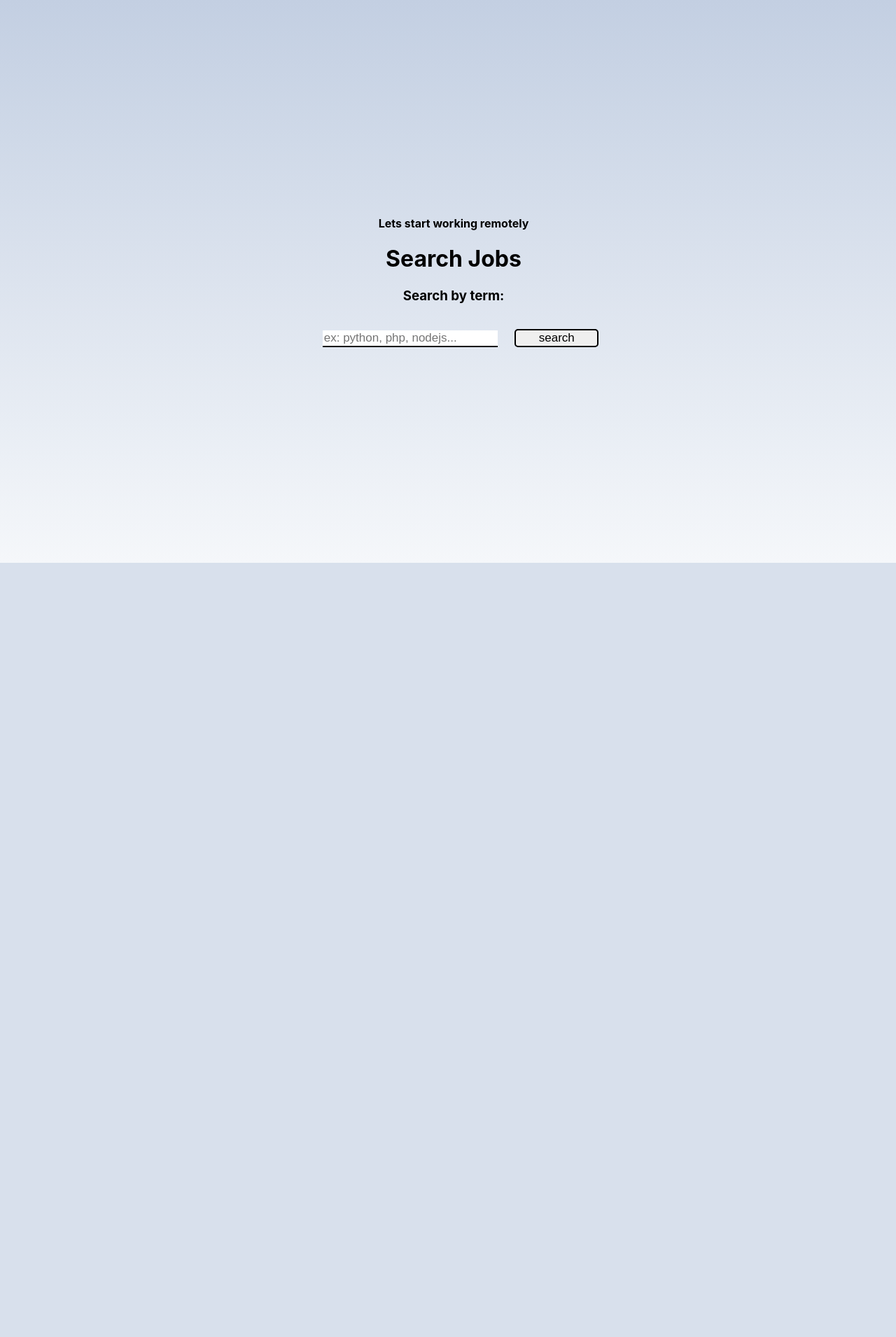
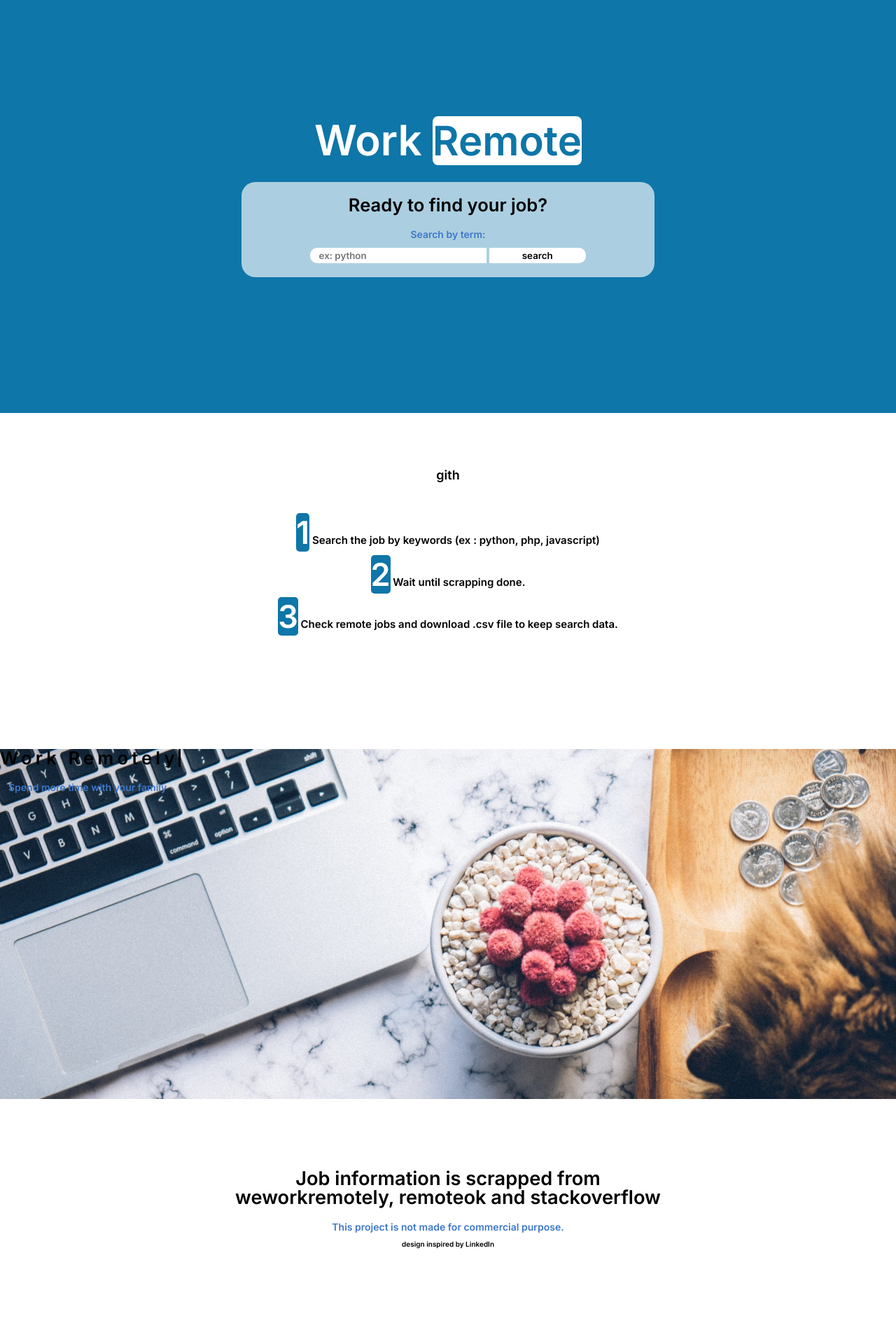
Before and after one commit to honeydoyaji/RemoteJobScrapper, a Flask app: page / in a window 1280 px wide. Shown: the whole page at 70% size. Before the commit the page ends 804 px from the top, so only its background shows below. Run offline with Flask 2, Linux system fonts and the light colour scheme.

Commit message:
Website design
- Add css files (only for home part)
- Code edit home.html

```diff
--- /dev/null
+++ b/static/css/base.css
@@ -0,0 +1,118 @@
+@import "reset.css";
+@import url("https://fonts.googleapis.com/css2?family=Inter:wght@600&display=swap");
+
+main {
+  font-family: "Inter", serif;
+  display : block;
+}
+.top {
+  height : 550px;
+  background-color : #0E76A8;
+  padding : 20px;
+}
+p {
+  font-size : 60px;
+  color: white;
+  text-align : center;
+  margin-top : 150px;
+  margin-bottom : 30px;
+}
+#keyword {
+  background-color : white;
+  border-radius: 8px;
+  color : #0E76A8;
+  font-size : 58px;
+}
+#ask {
+  background-color : rgba(255,255,255, 0.65);
+  border-radius : 20px;
+  padding: 20px;
+  margin-bottom : 60px;
+  margin-left : auto;
+  margin-right : auto;
+  max-width : 550px;
+}
+h2 {
+  font-size: 160%;
+  font-style : bold;
+}
+h3 {
+  font-size: 14px;
+  padding: 12px;
+  margin-top : 10px;
+  color: #3E77CA;
+}
+input, button {
+  display: inline-block;
+  font-family: "Inter", serif;
+  height : 20px;
+  border : None;
+  background-color : white;
+}
+input {
+  width : 45%;
+  border-top-left-radius: 10px;
+  border-bottom-left-radius: 10px;
+}
+button {
+  width : 25%;
+  border-top-right-radius: 10px;
+  border-bottom-right-radius: 10px;
+  height : 22px;
+}
+.second {
+  font-size : 18px;
+  height : 400px;
+  text-align : center;
+  padding-top : 80px;
+}
+span {
+  color : white;
+  background-color: #0E76A8;
+  border-radius: 5px;
+  font-size : 45px;
+}
+#description {
+  color : black;
+  font-size : 15px;
+  margin-top : 50px;
+}
+.third {
+  background-image: url("bg_cat_computer.jpg");
+  -webkit-background-size: cover;
+  -moz-background-size: cover;
+  -o-background-size: cover;
+  background-size: cover;
+  height : 500px;
+}
+#statement {
+  font : 30px;
+  display: inline-flex;
+  font-weight : Bold;
+  overflow: hidden; /* Ensures the content is not revealed until the animation */
+  border-right: .15em solid black; /* The typwriter cursor */
+  white-space: nowrap; /* Keeps the content on a single line */
+  margin: 0 auto; /* Gives that scrolling effect as the typing happens */
+  letter-spacing: .20em; /* Adjust as needed */
+  animation:
+    typing 5s steps(30, end),
+    blink-caret .8s step-end infinite;
+}
+@keyframes typing {
+  from { width: 0 }
+  to { width: 100% }
+}
+@keyframes blink-caret {
+  from, to { border-color: transparent }
+  20% { border-color: black; }
+}
+.end {
+  font-size : 17px;
+  height : 180px;
+  text-align : center;
+  padding : 60px;
+  margin-top : 40px;
+}
+h4 {
+  font-size : 10px;
+}
--- /dev/null
+++ b/static/css/reset.css
@@ -0,0 +1,48 @@
+/* http://meyerweb.com/eric/tools/css/reset/
+   v2.0 | 20110126
+   License: none (public domain)
+*/
+
+html, body, div, span, applet, object, iframe,
+h1, h2, h3, h4, h5, h6, p, blockquote, pre,
+a, abbr, acronym, address, big, cite, code,
+del, dfn, em, img, ins, kbd, q, s, samp,
+small, strike, strong, sub, sup, tt, var,
+b, u, i, center,
+dl, dt, dd, ol, ul, li,
+fieldset, form, label, legend,
+table, caption, tbody, tfoot, thead, tr, th, td,
+article, aside, canvas, details, embed,
+figure, figcaption, footer, header, hgroup,
+menu, nav, output, ruby, section, summary,
+time, mark, audio, video {
+	margin: 0;
+	padding: 0;
+	border: 0;
+	font-size: 100%;
+	font: inherit;
+	vertical-align: baseline;
+}
+/* HTML5 display-role reset for older browsers */
+article, aside, details, figcaption, figure,
+footer, header, hgroup, menu, nav, section {
+	display: block;
+}
+body {
+	line-height: 1;
+}
+ol, ul {
+	list-style: none;
+}
+blockquote, q {
+	quotes: none;
+}
+blockquote:before, blockquote:after,
+q:before, q:after {
+	content: '';
+	content: none;
+}
+table {
+	border-collapse: collapse;
+	border-spacing: 0;
+}
--- a/templates/home.html
+++ b/templates/home.html
@@ -1,61 +1,38 @@
 <!DOCTYPE html>
 <html>
-
 <head>
-  <title>
-    Job Search
-  </title>
-  <style>
-    * {
-      box-sizing: border-box;
-    }
-    body {
-      font-family: -apple-system, BlinkMacSystemFont, "Segoe UI", Roboto, Oxygen-Sans, Ubuntu, Cantarell, "Helvetica Neue", sans-serif;
-      height: 98.5vh;
-      width: 100vw;
-      display: flex;
-      justify-content: center;
-      align-items: center;
-      flex-direction: column;
-      background-image: linear-gradient(to top, #f5f7fa, #e8edf4, #dce3ee, #cfd9e8, #c3cfe2);
-      background-size: cover;
-      background-position: center;
-      min-height: 100%;
-    }
-    #input1 {
-      font-size: 17px;
-      font: "Segoe UI";
-      width: 250px;
-      height: 150 px;
-      color: black;
-      border-top: None;
-      border-left: None;
-      border-right: None;
-      border-bottom: 2.5px solid black;
-      margin: 20px;
-    }
-    #button1 {
-      font-size: 17px;
-      font: "Segoe UI";
-      width: 120px;
-      height: 150 px;
-      color: black;
-      border: 2px solid black;
-      border-radius: 5px;
-    }
-
-  </style>
+  <title>Job Search</title>
+  <!--<link href="{{ url_for('static', filename='css/base.css') }}" rel="stylesheet">-->
+  <link href="../static/css/base.css" rel="stylesheet">
 </head>
 
 <body>
-  <div align="center">
-  <h4> Lets start working remotely </h4>
-  <h1> Search Jobs</h1>
-    <form action="/report" method="get">
-      <h3 align="center"> Search by term:</h3>
-      <input id="input1" placeholder='ex: python, php, nodejs...' required name="word" />
-    <button id="button1" align="center"> search </button>
-  </div>
+  <main>
+    <div class="top">
+      <p> Work <span id="keyword">Remote</span> </p>
+      <div id = "ask" align="center">
+        <h2>Ready to find your job?</h2>
+        <form action="/report" method="get">
+          <h3 align="center"> Search by term:</h3>
+          <input id="input1" placeholder='   ex: python' required name="word" />
+        <button id="button1" align="center">search</button>
+      </div>
+    </div>
+    <div class="second">
+gith      <p id="description"> <span>1</span>   Search the job by keywords (ex : python, php, javascript)
+      <br/><br/><span>2</span>   Wait until scrapping done.
+      <br/><br/><span>3</span>   Check remote jobs and download .csv file to keep search data.</p>
+    </div>
+    <div class="third">
+      <h2 id="statement"> Work Remotely </h2>
+      <h3> Spend more time with your family </h3>
+    </div>
+    <div class="end">
+      <h2> Job information is scrapped from </br> weworkremotely, remoteok and stackoverflow</h2>
+      <h3> This project is not made for commercial purpose. </h3>
+      <h4> design inspired by LinkedIn </h4>
+    </end>
+  </main>
 </body>
 
 </html>
```
Also changed, not shown: static/css/bg_cat_computer.jpg (added), static/css/common.css (added).
